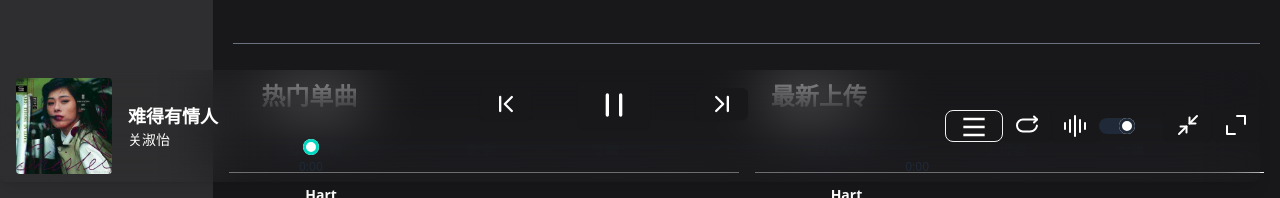
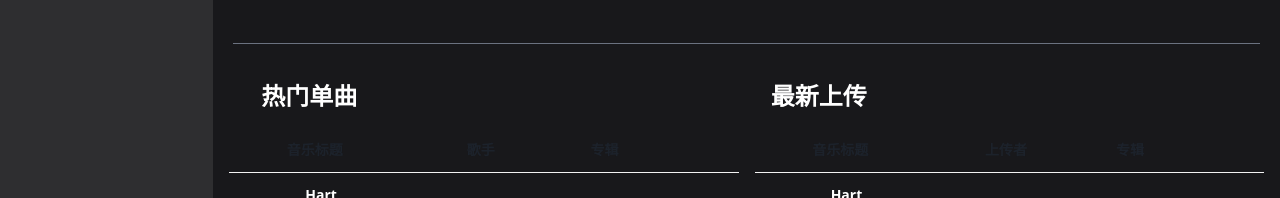
Before and after one commit to yinyao855/Imusic-releases, a Vue app in the folder imusic_frontend/imusic-router/: page / in a window 1280 px wide. Shown: the part 602-800 px from the top of the page. Built offline with nearby package versions, Linux system fonts and the light colour scheme; what vue-particles would draw is missing.

Commit message:
登录了才能听歌

```diff
--- a/imusic_frontend/imusic-router/src/views/Home.vue
+++ b/imusic_frontend/imusic-router/src/views/Home.vue
@@ -369,7 +369,7 @@ watch(index,()=>{
       v-model:playerMode="playerMode"
       v-model:curIndex="curIndex"
       @togglePlay="togglePlay"
-      v-if="!isFull&&mode==='1'"
+      v-if="!isFull&&mode==='1'&&HasLogin"
       :datax="datax"
   >
   </MusicPlayerView>
```
